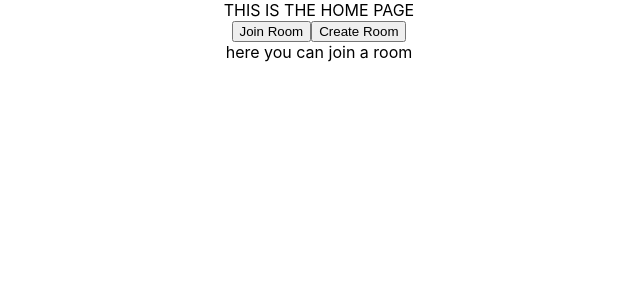
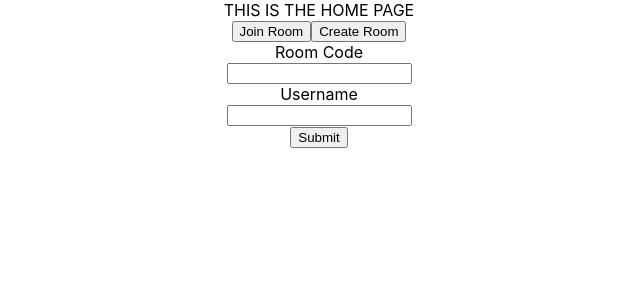
Before and after one commit to DavidWolff218/icebreakers_frontend_V2, a React (Create React App) app in the folder icebreakers_frontend_v2/: page / in a window 1280 px wide. Shown: the top 300 px of the page, without its empty margins (321-961 px from the left). Built offline with nearby package versions, Linux system fonts and the light colour scheme; what @thrash-industries/react-actioncable-provider would draw is missing.

Commit message:
added all code to handle form input and make initial request. still need to test with working DB

```diff
--- a/icebreakers_frontend_v2/src/components/CreateRoom.tsx
+++ b/icebreakers_frontend_v2/src/components/CreateRoom.tsx
@@ -1,7 +1,5 @@
 import { useEffect, useState } from "react";
 import { API_ROOT } from "../constants";
-import { render } from "@testing-library/react";
-import { hostname } from "os";
 
 const CreateRoom = () => {
   const [roomName, setRoomName] = useState("");
@@ -63,7 +61,9 @@ const CreateRoom = () => {
       }
       const data = await resp.json();
       console.log(data)
-    } catch {}
+    } catch(error) {
+      console.error("Error creating Room or Hostname:", error)
+     }
   };
 
   const renderForm = (): JSX.Element => {
@@ -73,7 +73,7 @@ const CreateRoom = () => {
         {roomName}
         <form onSubmit={handleSubmit}>
           <label>Enter Host Name</label>
-          <input type="text" value={hostName} onChange={handleChange} />
+          <input type="text" name="hostName" value={hostName} onChange={handleChange} />
           <button type="submit">
           Create your Room
         </button>
--- a/icebreakers_frontend_v2/src/components/JoinRoom.tsx
+++ b/icebreakers_frontend_v2/src/components/JoinRoom.tsx
@@ -1,9 +1,85 @@
+import { useState } from "react";
+import { API_ROOT } from "../constants";
+
 const JoinRoom = () => {
+
+  type ReqObj = {
+    method: string;
+    headers: {
+      "Content-Type": string;
+      Accept: string;
+    };
+    body: string;
+  };
+
+  type JoinForm = {
+    username: string;
+    room_name: string;
+  };
+
+  const [joinForm, setJoinForm] = useState<JoinForm>({
+    username: "",
+    room_name: "",
+  });
+
+  const handleChange = (event: React.ChangeEvent<HTMLInputElement>) => {
+    setJoinForm((prev: JoinForm) => ({
+      ...prev,
+      [event.target.name]: [event.target.value],
+    }));
+  };
+
+  const handleSubmit = async () => {
+    const reqObj: ReqObj = {
+      method: "POST",
+      headers: {
+        "Content-Type": "application/json",
+        Accept: "application/json",
+      },
+      body: JSON.stringify({
+        room: joinForm,
+      }),
+    };
+    try {
+      const resp = await fetch(`${API_ROOT}/`, reqObj);
+      if (!resp.ok) {
+        console.error(resp);
+      } else {
+        const data = resp.json()
+        console.log(data)
+      }
+    } catch(error) {
+      console.error("Error joining Room or creating Username:", error)
+    }
+  };
+
   return (
     <div>
-      here you can join a room
+      <form>
+        <label>Room Code</label>
+        <br />
+        <input
+          type="text"
+          value={joinForm.room_name}
+          name="room_name"
+          onChange={handleChange}
+        ></input>
+        <br />
+        <label>Username</label>
+        <br />
+        <input
+          type="text"
+          value={joinForm.username}
+          name="username"
+          onChange={handleChange}
+        ></input>
+        <br />
+        <button type="submit" onSubmit={handleSubmit}>
+          Submit
+        </button>
+      </form>
     </div>
-    );
+  );
 };
 
 export default JoinRoom;
```
